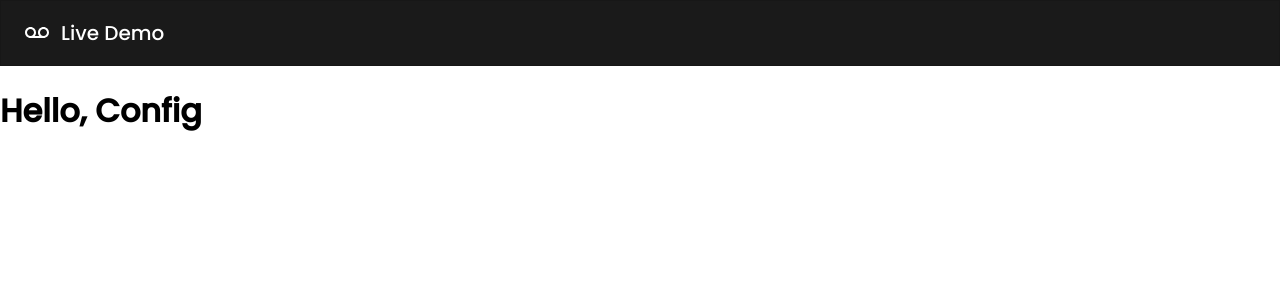
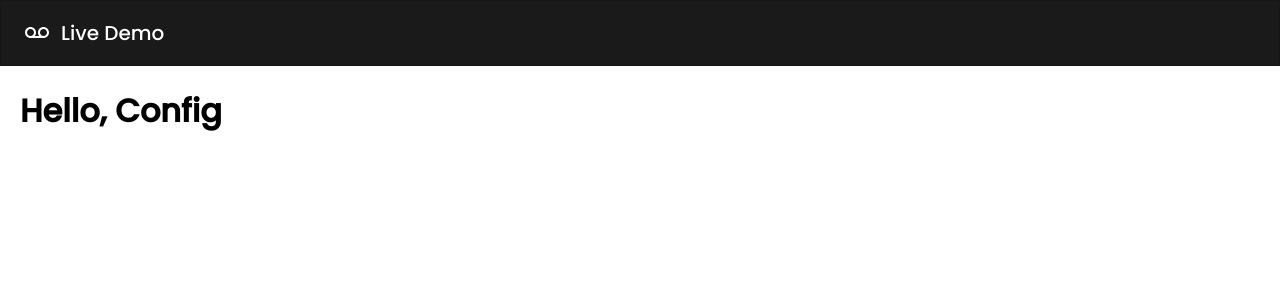
Before and after one commit to SymblDev/symbl-real-time-assist, a React (Create React App) app: page /config in a window 1280 px wide. Shown: the top 300 px of the page. Built offline with nearby package versions, Linux system fonts and the light colour scheme.

Commit message:
Layouting

```diff
--- a/src/pages/HomePage.js
+++ b/src/pages/HomePage.js
@@ -4,7 +4,7 @@
  * File Created: Monday, 3rd October 2022 1:01:19 pm
  * Author: Subodh Jena (jenasubodh@gmail.com)
  * -----
- * Last Modified: Monday, 3rd October 2022 4:41:57 pm
+ * Last Modified: Monday, 3rd October 2022 6:14:22 pm
  * Modified By: Subodh Jena (jenasubodh@gmail.com>)
  * -----
  * Copyright 2019 - 2022 symbl.ai, Symbl
--- a/src/pages/Layout.js
+++ b/src/pages/Layout.js
@@ -4,7 +4,7 @@
  * File Created: Monday, 3rd October 2022 1:02:38 pm
  * Author: Subodh Jena (jenasubodh@gmail.com)
  * -----
- * Last Modified: Monday, 3rd October 2022 2:51:24 pm
+ * Last Modified: Monday, 3rd October 2022 6:13:42 pm
  * Modified By: Subodh Jena (jenasubodh@gmail.com>)
  * -----
  * Copyright 2019 - 2022 symbl.ai, Symbl
@@ -12,16 +12,19 @@
 import React from "react";
 import { withStyles } from "@material-ui/core/styles";
 import { BrowserRouter as Router, Switch, Route } from "react-router-dom";
+import { makeStyles } from "@material-ui/core/styles";
 
 import HomePage from "./HomePage";
-import styles from "./Layout.styles";
 import ConfigPage from "./ConfigPage";
 import { Appbar } from "../components/Appbar";
 
-function Layout(props) {
+export default function Layout(props) {
+  const classes = useStyles();
+
   return (
-    <div>
+    <>
       <Appbar />
+      <div className={classes.root}>
         <Router>
           <Switch>
             <Route path="/config">
@@ -33,7 +36,13 @@ function Layout(props) {
           </Switch>
         </Router>
       </div>
+    </>
   );
 }
 
-export default withStyles(styles)(Layout);
+const useStyles = makeStyles({
+  root: {
+    paddingLeft: 20,
+    paddingRight: 20,
+  },
+});
--- a/src/pages/Layout.styles.js
+++ /dev/null
@@ -1,22 +0,0 @@
-/*
- * File: Layout.styles.js
- * Project: answering-machine-detection-demo
- * File Created: Monday, 3rd October 2022 2:50:00 pm
- * Author: Subodh Jena (jenasubodh@gmail.com)
- * -----
- * Last Modified: Monday, 3rd October 2022 2:51:48 pm
- * Modified By: Subodh Jena (jenasubodh@gmail.com>)
- * -----
- * Copyright 2019 - 2022 symbl.ai, Symbl
- */
-
-const styles = (theme) => ({
-  root: {
-    flexGrow: 1,
-  },
-  paper: {
-    padding: theme.spacing(3),
-  },
-});
-
-export default styles;
```
Lines whose indentation alone changed are shown as unchanged.
